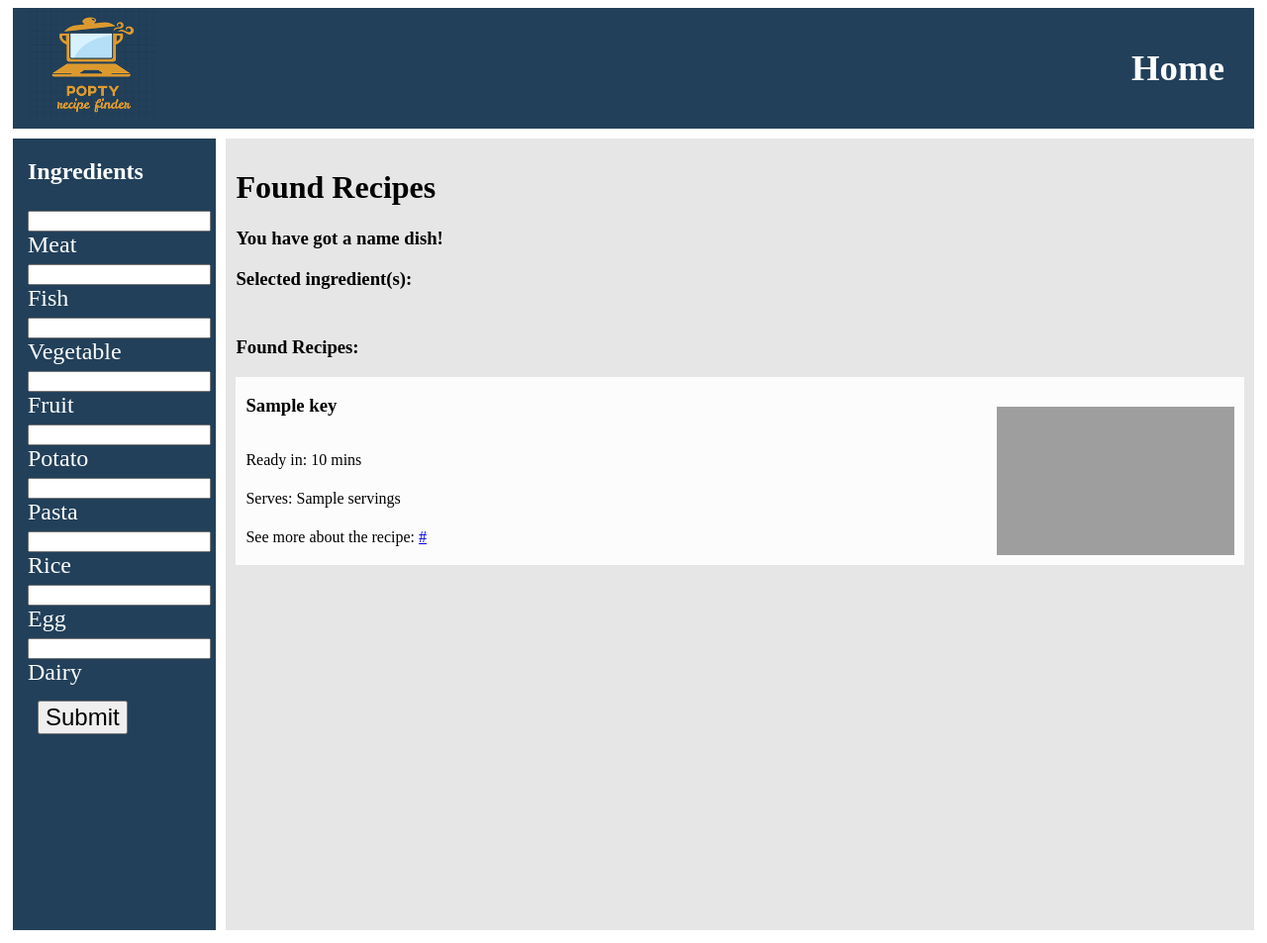
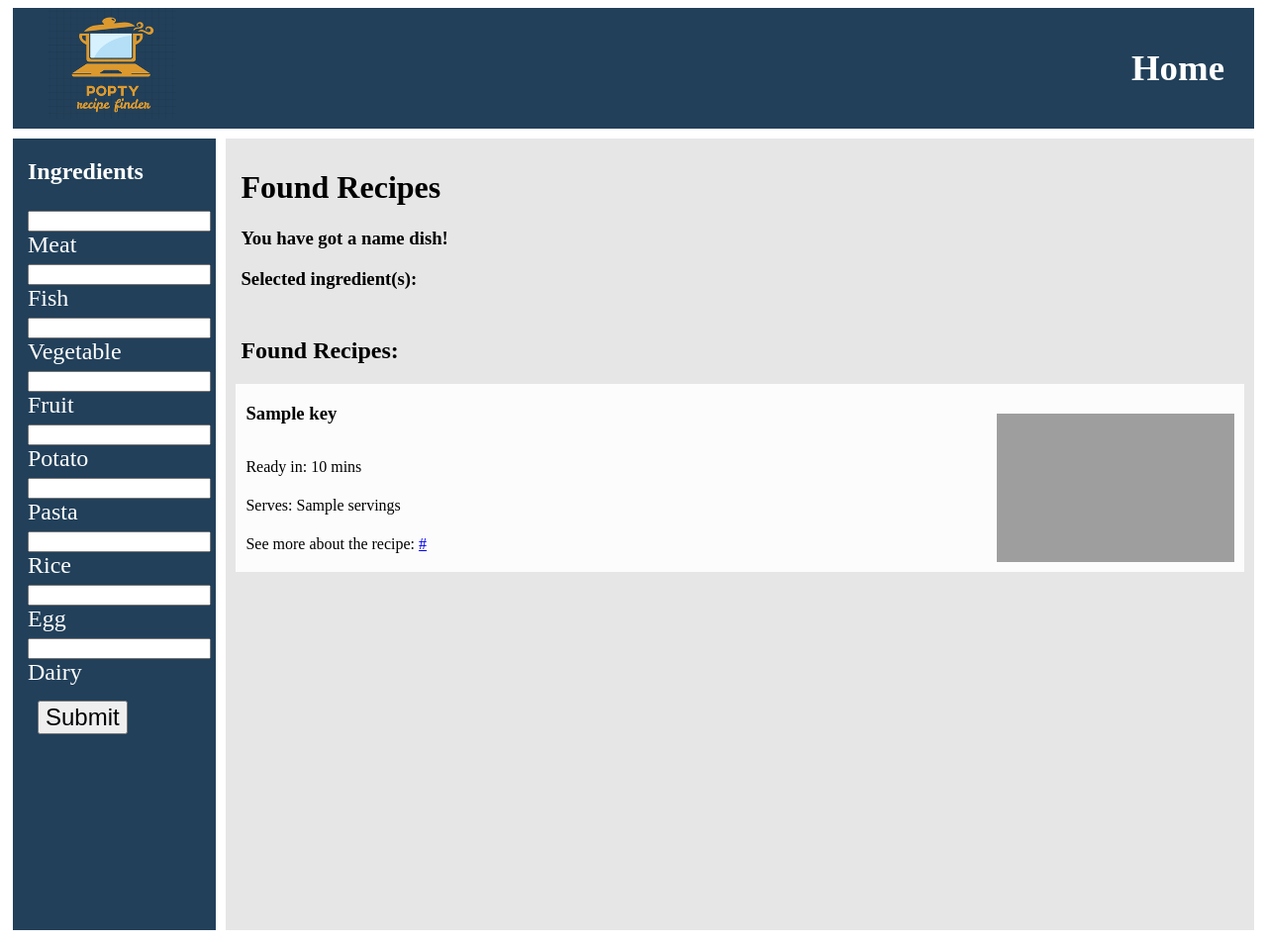
Before and after one commit to TomAlfano/Recipe-Finder, a Flask app: template templates/website.html in a window 1280 px wide. Shown: the whole page at 99% size. Run offline with Flask 2, Linux system fonts and the light colour scheme; the template is opened without the code that fills it: most values are stand-ins (such as "Sample title", 1, 10 or a date in 2020); form fields are guessed from the names that the template uses; parts of the project's set-up code (start-up, migrations or seed data) failed here and were passed over; grey boxes are pictures that could not be loaded.

Commit message:
more changes to layout

```diff
--- a/static/style.css
+++ b/static/style.css
@@ -36,7 +36,7 @@ header {
 .logo{
   max-width:130px;
   max-height: 130px;
-
+  margin-left: 20px;
 }
 
 .homeButton{
@@ -70,7 +70,7 @@ header {
 }
 
 .PageIntro{
-  padding: 10px 10px 10px 10px;
+  padding: 10px 10px 10px 15px;
 }
 
 #sidePanelTitle{
@@ -112,6 +112,10 @@ header {
   flex-direction: column;
   padding: 0px 0px 0px 10px;
 }
+
+.outputTitle{
+  padding-left: 5px;
+}
 .output{
   display: flex;
   flex-direction: row;
@@ -130,11 +134,11 @@ header {
   margin-bottom: 5px;
 }
 
+.outputText h3{
+  margin-top: 5px;
+}
+
 .outputImage{
   display: flex;
   padding-top: 20px;
 }
-
-.outputText h3{
-  margin-top: 5px;
-}
--- a/templates/website.html
+++ b/templates/website.html
@@ -34,7 +34,7 @@
       <div class="results">
         {% if value == 'Please click "Find Recipe"' %}
         {% else %}
-          <h3> Found Recipes: </h3>
+          <h2 class = "outputTitle"> Found Recipes: </h2>
 
             {% if response.results != [] %}
               {% for key in response.results %}
```
